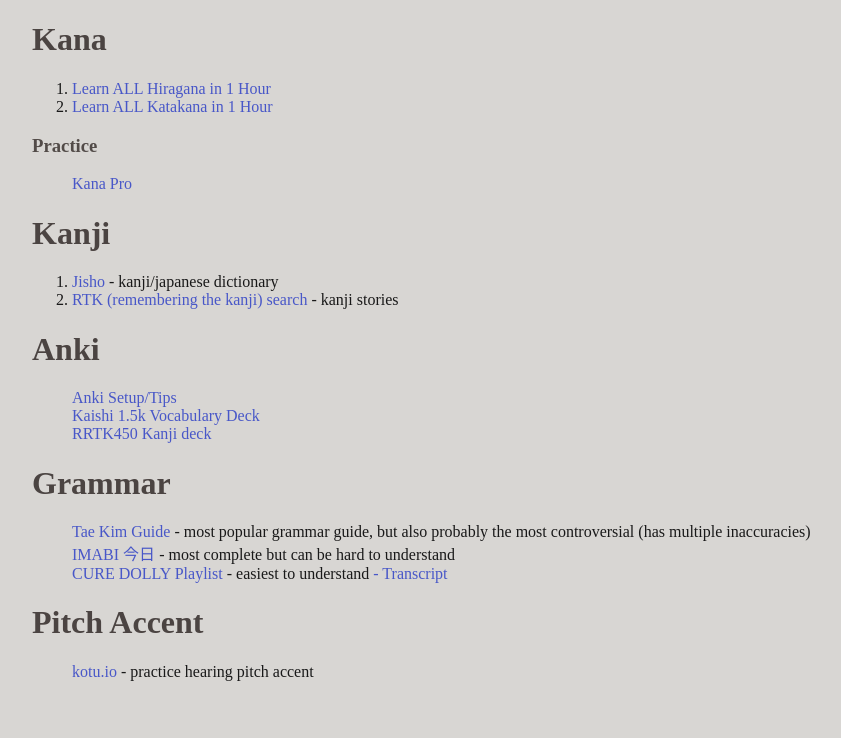
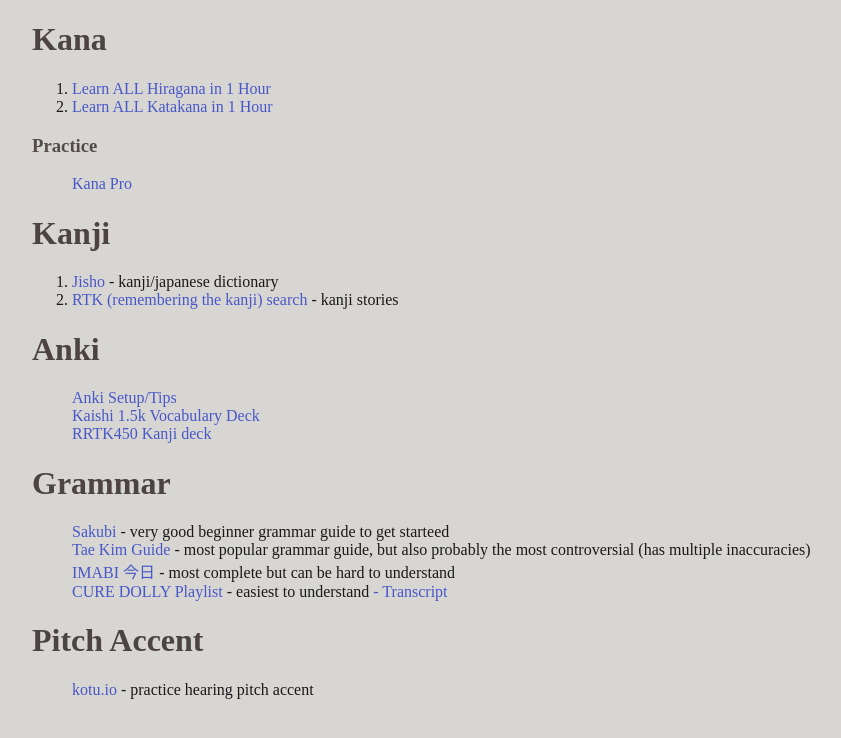
Before and after one commit to davidparellada/jp-resources, a plain HTML site: page index.html in a window 1280 px wide. Shown: the whole page, without its empty margins (18-859 px from the left). Drawn offline with Linux system fonts and the light colour scheme.

Commit message:
Sakubi added to grammar recs

```diff
--- a/index.html
+++ b/index.html
@@ -62,6 +62,10 @@
     <h1>Grammar</h1>
     <ul>
       <li>
+        <a href="https://sakubi.neocities.org/">Sakubi</a>
+        - very good beginner grammar guide to get starteed
+      </li>
+      <li>
         <a href="https://guidetojapanese.org/">Tae Kim Guide</a>
         - most popular grammar guide, but also probably the most controversial
         (has multiple inaccuracies)
```
